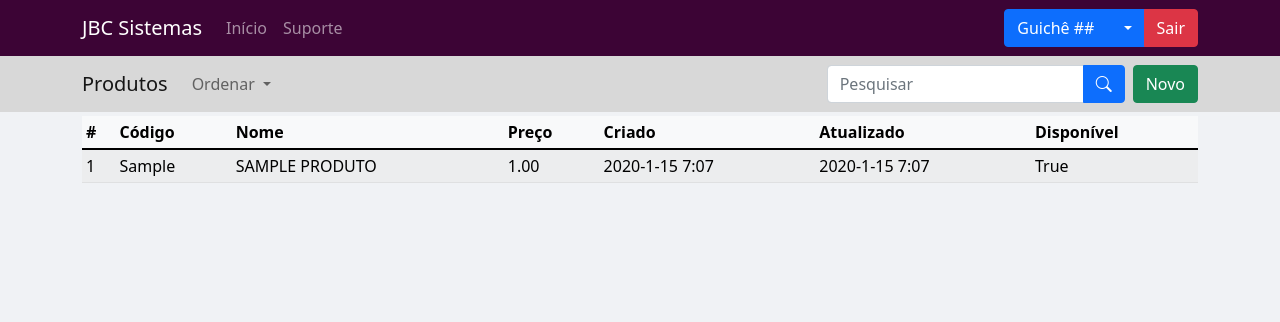
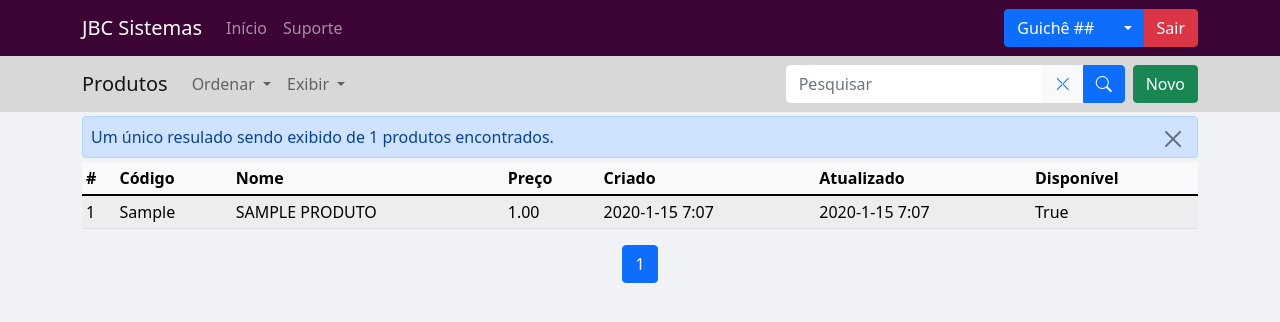
Before and after one commit to jbcsistemas/erp, a Django app: page /produtos/ in a window 1280 px wide. Shown: the top 322 px of the page. Run offline with Django 3.2, Linux system fonts and the light colour scheme; tables that the repository leaves empty hold one stand-in row (values such as "Sample post"); some libraries are stand-ins or nearby versions.

Commit message:
pesquisa básica: produtos e clientes

```diff
--- a/pessoas/templates/pessoas/cliente_list.html
+++ b/pessoas/templates/pessoas/cliente_list.html
@@ -34,7 +34,8 @@
             </ul>
             <form class="d-flex">
                 <div class="input-group me-2">
-                    <input type="text" class="form-control" placeholder="Pesquisar" aria-label="Example text with button addon" aria-describedby="button-addon1">
+                    <input type="text" class="form-control busca" placeholder="Pesquisar" aria-label="Example text with button addon" aria-describedby="button-addon1">
+                    <button class="btn btn-light"><a href="{% url 'pessoas:lista-cliente' %}"><i class="bi bi-x-lg"></i></a></button>
                     <button class="btn btn-primary" type="button" id="button-addon1"><i class="bi bi-search"></i></button>
                 </div>
             </form>
--- a/produtos/templates/produtos/fornecedor_list.html
+++ b/produtos/templates/produtos/fornecedor_list.html
@@ -34,7 +34,8 @@
             </ul>
             <form class="d-flex">
                 <div class="input-group me-2">
-                    <input type="text" class="form-control" placeholder="Pesquisar" aria-label="Example text with button addon" aria-describedby="button-addon1">
+                    <input type="text" class="form-control busca" placeholder="Pesquisar" aria-label="Example text with button addon" aria-describedby="button-addon1">
+                    <button class="btn btn-light"><a href="{% url 'produtos:lista-fornecedor' %}"><i class="bi bi-x-lg"></i></a></button>
                     <button class="btn btn-primary" type="button" id="button-addon1"><i class="bi bi-search"></i></button>
                 </div>
             </form>
--- a/produtos/templates/produtos/produto_list.html
+++ b/produtos/templates/produtos/produto_list.html
@@ -11,7 +11,6 @@
     }
 
 </style>
-
 
 <nav class="navbar navbar-expand-lg navbar-light navbar-page">
     <div class="container">
@@ -32,11 +31,22 @@
                         <li><a class="dropdown-item" href="#">Something else here</a></li>
                     </ul>
                 </li>
+                <li class="nav-item dropdown">
+                    <a class="nav-link dropdown-toggle" href="#" role="button" data-bs-toggle="dropdown" aria-expanded="false">
+                        Exibir
+                    </a>
+                    <ul class="dropdown-menu" aria-labelledby="navbarDropdown">
+                        {% for item in paginate %}
+                            <li><a class="dropdown-item" href="{{ paginate_by|add:item }}">{{ item }}</a></li>
+                        {% endfor %}
+                    </ul>
+                </li>
             </ul>
-            <form class="d-flex">
+            <form class="d-flex" method="GET">
                 <div class="input-group me-2">
-                    <input type="text" class="form-control" placeholder="Pesquisar" aria-label="Example text with button addon" aria-describedby="button-addon1">
-                    <button class="btn btn-primary" type="button" id="button-addon1"><i class="bi bi-search"></i></button>
+                    <input type="text" class="form-control busca" name="texto" value="{{ request.GET.texto }}" placeholder="Pesquisar" autocomplete="off" aria-label="Example text with button addon" aria-describedby="button-addon1">
+                    <button class="btn btn-light"><a href="{% url 'produtos:lista-produto' %}"><i class="bi bi-x-lg"></i></a></button>
+                    <button class="btn btn-primary" type="submit" id="button-addon1"><i class="bi bi-search"></i></button>
                 </div>
             </form>
             <a class="btn btn-success mt-2 mt-lg-0" href="{{ url_base }}/novo" role="button">Novo</a>
@@ -44,8 +54,17 @@
     </div>
 </nav>
 
-
 <div class="container table-responsive mt-1">
+    {% if object_list %}
+            <div class="alert alert-primary alert-dismissible fade show mb-1 p-2" role="alert">
+                {% if object_list|length > 1 %}
+                    {{ object_list|length }} {{ page_title|lower }} sendo exibidos
+                {% else %}Um único resulado sendo exibido
+                {% endif %}
+                de {{ page_obj.paginator.count }} {{ page_title|lower }} encontrados.
+                <button type="button" class="btn-close pb-2" data-bs-dismiss="alert" aria-label="Close"></button>
+            </div>
+    {% endif %}
     <table class="table table-light table-striped table-hover table-sm">
         <thead class="table-light">
             <tr>
@@ -70,13 +89,42 @@
                     <td>{{ produto.disponivel }}</td>
                 </tr>
         {% empty %}
-            <div class="alert alert-warning" role="alert">
+            <div class="alert alert-warning alert-dismissible fade show mb-1 p-2" role="alert">
                 Nenhum produto encontrado.
+                <button type="button" class="btn-close pb-2" data-bs-dismiss="alert" aria-label="Close"></button>
             </div>
         {% endfor %}
         </tbody>
     </table>
 </div>
+
+<nav aria-label="...">
+    <ul class="pagination justify-content-center">
+            {% if page_obj.has_previous %}
+                <li class="page-item">
+                    <a class="page-link" href="?page={{ page_obj.previous_page_number }}">Anterior</a>
+                </li>
+                {% if page_obj.number > 2 %}
+                    <li class="page-item">
+                        <a class="page-link" href="?page=1">1</a>
+                    </li>
+                    <li class="page-item">
+                        <span class="page-link">...</span>
+                    </li>
+                {% endif %}
+            {% endif %}
+
+      <li class="page-item active"><a class="page-link" href="?page={{ page_obj.number }}">{{ page_obj.number }}</a></li>
+            {% if page_obj.has_next %}
+                <li class="page-item">
+                    <a class="page-link" href="?page={{ page_obj.next_page_number }}">{{ page_obj.next_page_number }}</a>
+                </li>
+                <li class="page-item">
+                    <a class="page-link" href="?page={{ page_obj.paginator.num_pages }}">Última</a>
+                </li>
+            {% endif %}
+    </ul>
+</nav>
 
 <script>
 
--- a/produtos/views.py
+++ b/produtos/views.py
@@ -20,12 +20,21 @@ class ProdutoCreate(CreateView):
 
 class ProdutoList(ListView):
     model = Produto
-    paginate_by = 50
+    paginate_by = 2
     extra_context = {
         'page_title': 'Produtos',
         'url_base': '/produtos',
     }
 
+    def get_queryset(self):
+        texto = self.request.GET.get('texto')
+
+        if texto:
+            produtos = Produto.objects.filter(codigo_barras__icontains=texto)
+        else:
+            produtos = Produto.objects.all()
+
+        return produtos
 
 class ProdutoUpdate(UpdateView):
     model = Produto
--- a/static/css/base.css
+++ b/static/css/base.css
@@ -35,3 +35,7 @@ body {
 .navbar-page {
     background-color: #d8d8d8;
 }
+
+.busca {
+    border: 1px solid white;
+}
```
Also changed, not shown: produtos/forms.py (+18 -0 lines).
